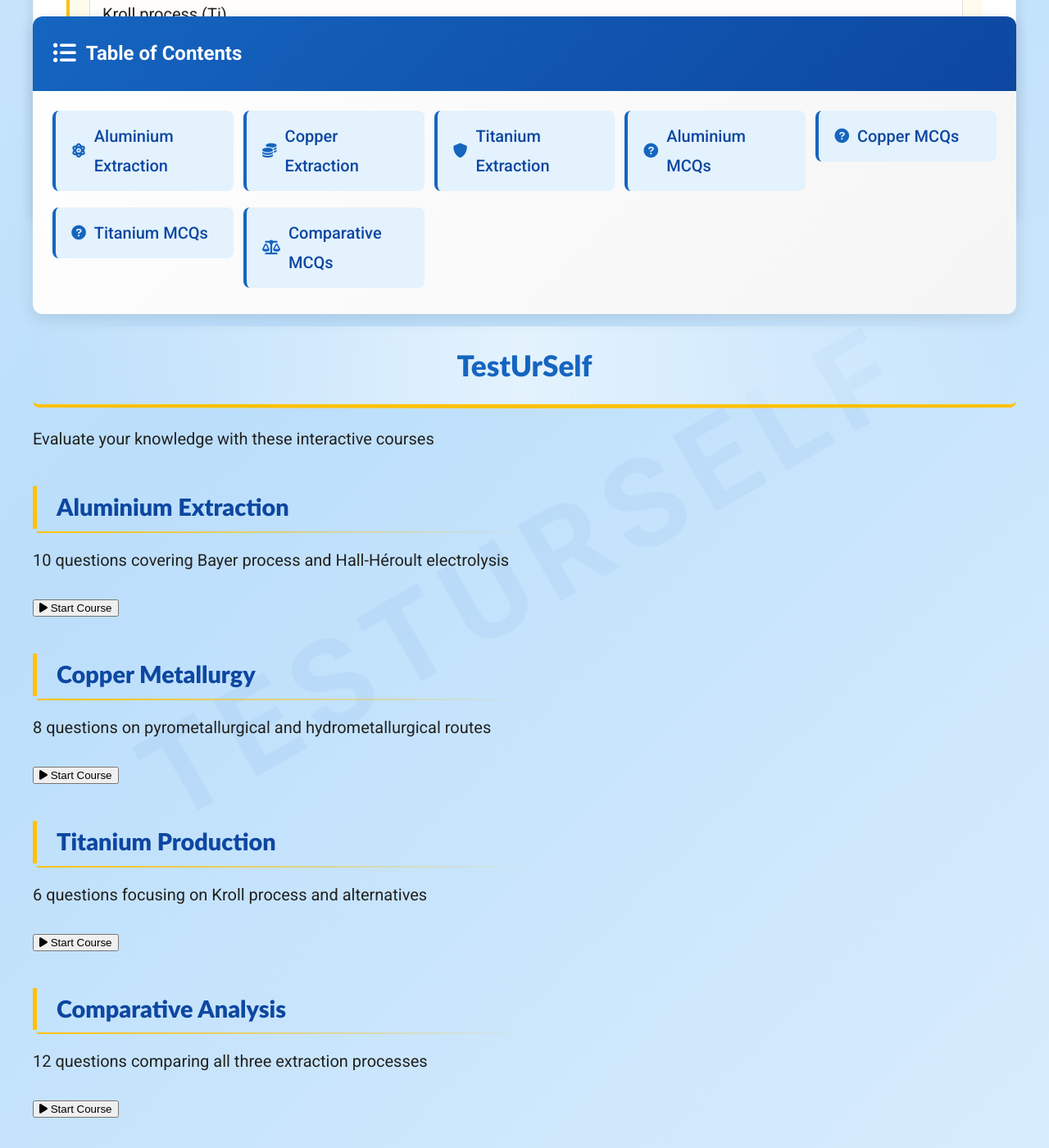
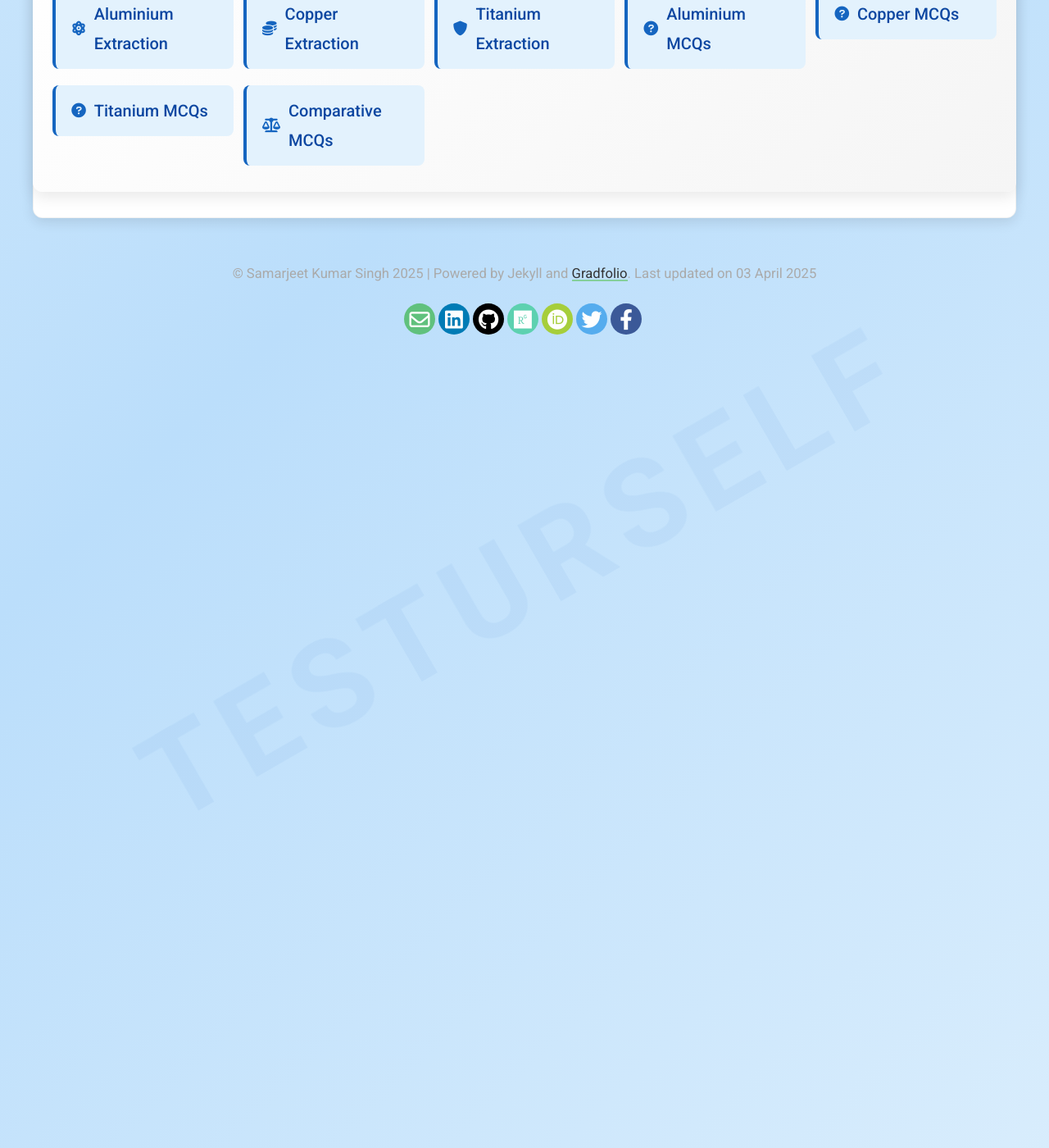
Before and after one commit to Samarjeetkumarsingh/website, a Jekyll site: the page built from _posts/2025-04-03-Non-Ferrous-Metal-Extraction-Process-Notes.md, in a window 1280 px wide and 1400 px high, scrolled down 8760 px. Shown: the whole window at 82% size. Built offline with Jekyll 4.4.1, drawn with Linux system fonts in a browser that asks for light colours; nearby versions of some CDN libraries; our own code applies the rules of GitHub Pages for plain Markdown files.

Commit message:
Update 2025-04-03-Non-Ferrous-Metal-Extraction-Process-Notes.md

```diff
--- a/_posts/2025-04-03-Non-Ferrous-Metal-Extraction-Process-Notes.md
+++ b/_posts/2025-04-03-Non-Ferrous-Metal-Extraction-Process-Notes.md
@@ -776,50 +776,6 @@
             </div>
         </div>
     </div>
-<div class="test-section" id="test-yourself">
-        <div class="test-header">
-            <i class="fas fa-graduation-cap"></i>
-            <div>
-                <h2>TestUrSelf</h2>
-                <p>Evaluate your knowledge with these interactive courses</p>
-            </div>
-        </div>
-
-        <div class="test-grid">
-            <div class="test-card">
-                <h3>Aluminium Extraction</h3>
-                <p>10 questions covering Bayer process and Hall-Héroult electrolysis</p>
-                <button class="start-btn" onclick="startQuiz('aluminium')">
-                    <i class="fas fa-play"></i> Start Course
-                </button>
-            </div>
-
-            <div class="test-card">
-                <h3>Copper Metallurgy</h3>
-                <p>8 questions on pyrometallurgical and hydrometallurgical routes</p>
-                <button class="start-btn" onclick="startQuiz('copper')">
-                    <i class="fas fa-play"></i> Start Course
-                </button>
-            </div>
-
-            <div class="test-card">
-                <h3>Titanium Production</h3>
-                <p>6 questions focusing on Kroll process and alternatives</p>
-                <button class="start-btn" onclick="startQuiz('titanium')">
-                    <i class="fas fa-play"></i> Start Course
-                </button>
-            </div>
-
-            <div class="test-card">
-                <h3>Comparative Analysis</h3>
-                <p>12 questions comparing all three extraction processes</p>
-                <button class="start-btn" onclick="startQuiz('comparative')">
-                    <i class="fas fa-play"></i> Start Course
-                </button>
-            </div>
-        </div>
-    </div>
-
     <script>
         // MCQ functionality
         function checkAnswer(option, isCorrect) {
```
